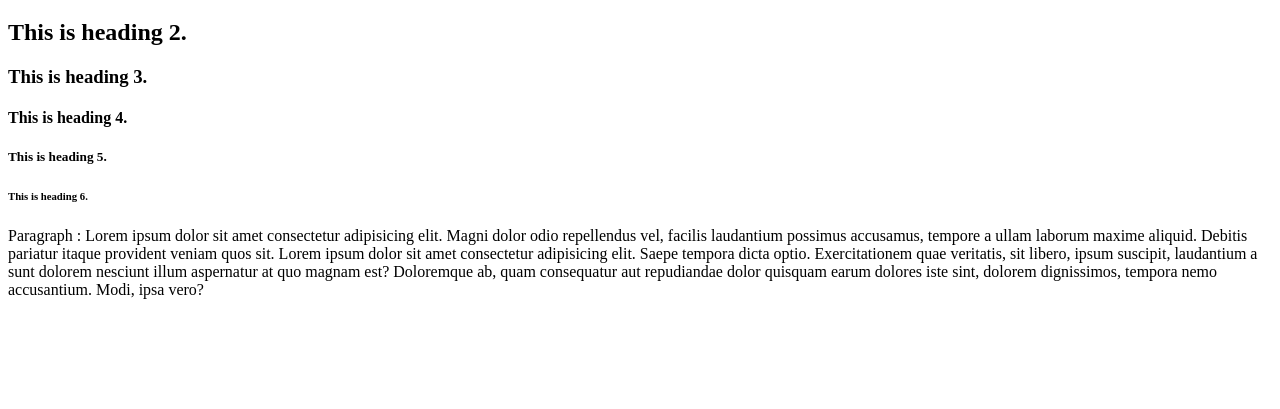
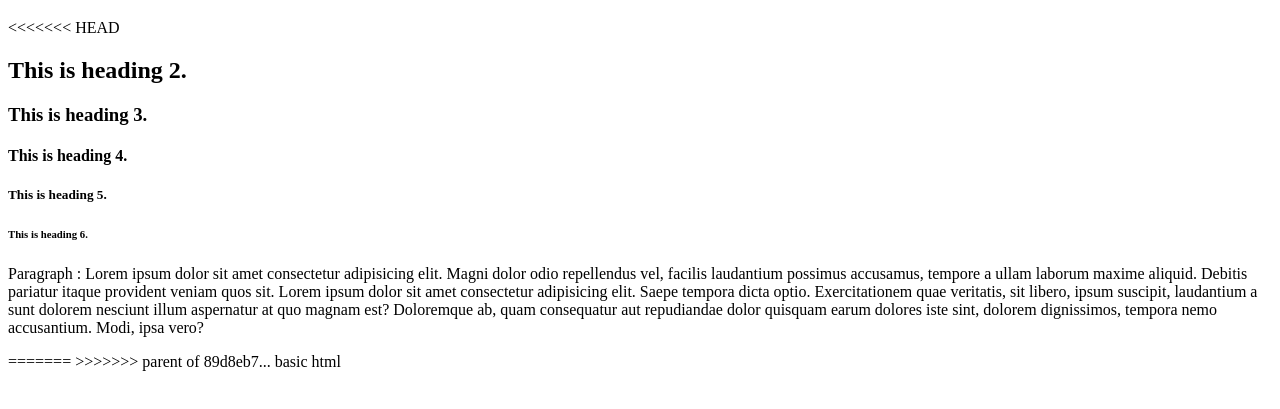
Before and after one commit to Sameekshaa/JAVA, a plain HTML site: page index.html in a window 1280 px wide. Shown: the part 61-470 px from the top of the page. Drawn offline with Linux system fonts and the light colour scheme.

Commit message:
index.html

```diff
--- a/index.html
+++ b/index.html
@@ -8,11 +8,14 @@
 </head>
 <body>
   <h1>This is heading 1.</h1>
+<<<<<<< HEAD
   <h2>This is heading 2.</h2>
   <h3>This is heading 3.</h3>
   <h4>This is heading 4.</h4>
   <h5>This is heading 5.</h5>
   <h6>This is heading 6.</h6>
   <p>Paragraph : Lorem ipsum dolor sit amet consectetur adipisicing elit. Magni dolor odio repellendus vel, facilis laudantium possimus accusamus, tempore a ullam laborum maxime aliquid. Debitis pariatur itaque provident veniam quos sit. Lorem ipsum dolor sit amet consectetur adipisicing elit. Saepe tempora dicta optio. Exercitationem quae veritatis, sit libero, ipsum suscipit, laudantium a sunt dolorem nesciunt illum aspernatur at quo magnam est? Doloremque ab, quam consequatur aut repudiandae dolor quisquam earum dolores iste sint, dolorem dignissimos, tempora nemo accusantium. Modi, ipsa vero?</p>
+=======
+>>>>>>> parent of 89d8eb7... basic html
 </body>
 </html>
```
